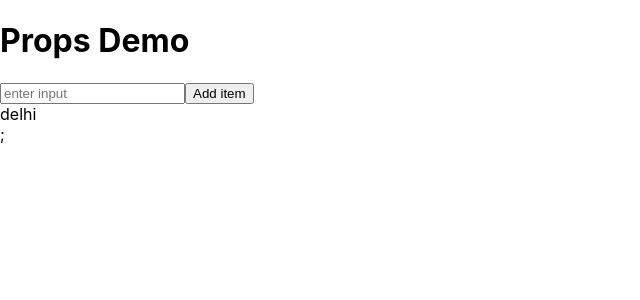
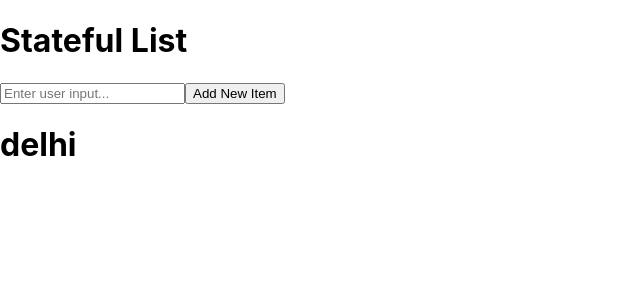
Before and after one commit to jyotivjadhav/fourthapp, a React (Create React App) app: page / in a window 1280 px wide. Shown: the top 300 px of the page, without its empty margins (0-640 px from the left). Built offline with nearby package versions, Linux system fonts and the light colour scheme.

Commit message:
useRef hook. react way, to read user input from the box.

```diff
--- a/src/App.js
+++ b/src/App.js
@@ -1,32 +1,44 @@
-import { useState } from "react";
+import { useRef, useState } from "react";
 
 function App() {
-  //attribute name can be anything
   return (
     <>
-      <h1>Props Demo</h1>
-      <Listdemo />
+      <h1>Stateful List</h1>
+      <ListDemo />
     </>
   );
 }
-function Listdemo() {
-  let [list, setlist] = useState(["delhi"]);
+
+function ListDemo() {
+  let inputRef = useRef();
+  let [list, setList] = useState(["delhi"]);
+
   let addItemAction = () => {
+    // console.log(inputRef.current);
+    // console.log(document.querySelector("#id1"));
 
-    let inputref = document.querySelector("#id1");
-    let inputvalue = inputref.value;
-    let newlist = [...list, inputvalue];
-    setlist(newlist);
-    inputref.value = "";
+    let inputValue = inputRef.current.value;
+    let newList = [inputValue, ...list];
+    setList(newList);
+
+    inputRef.current.value = "";
   };
 
   return (
     <>
-      {/* map returnds output */}
-      <input  type="text" placeholder="enter input" id="id1"/>
-      <input type="button" value="Add item" onClick={addItemAction} />
-      {list.map((element) => <div>{element}</div>)};
+      <input
+        type="text"
+        id="id1"
+        ref={inputRef}
+        placeholder="Enter user input..."
+      />
+      <input type="button" value="Add New Item" onClick={addItemAction} />
+
+      {list.map((item) => (
+        <h1>{item}</h1>
+      ))}
     </>
   );
 }
+
 export default App;
```
